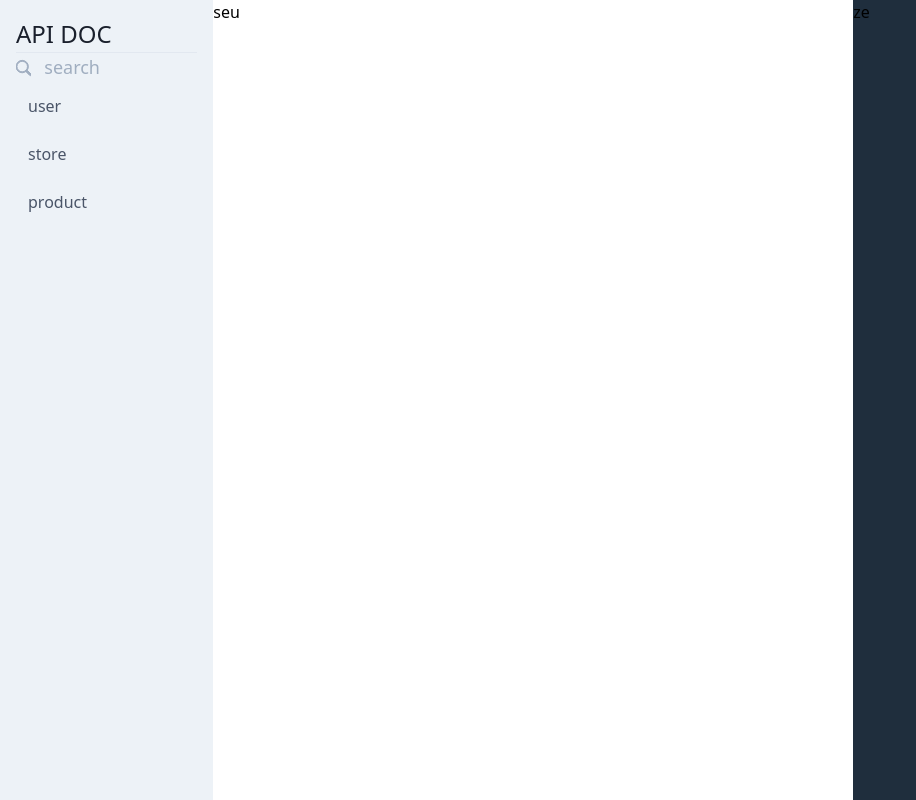
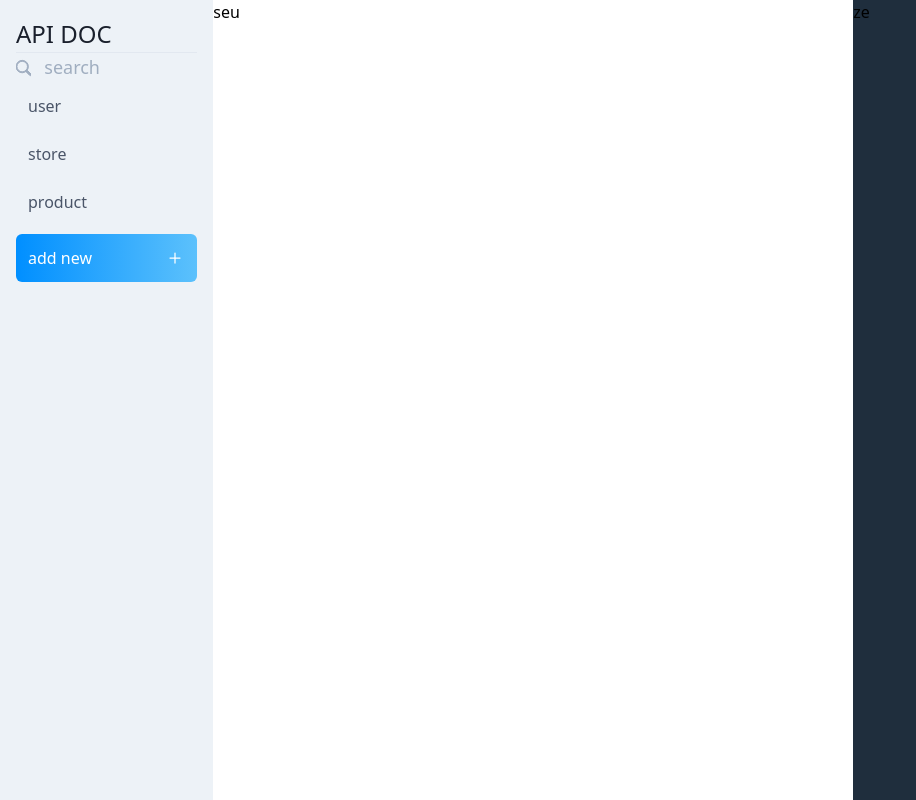
Before and after one commit to FranciscoBBC/api-doc, a Next.js app: page / in a window 1280 px wide. Shown: the whole page, without its empty margins (0-916 px from the left). Built offline with nearby package versions, Linux system fonts and the light colour scheme.

Commit message:
adding route button

```diff
--- a/src/components/ApiRoutes.tsx
+++ b/src/components/ApiRoutes.tsx
@@ -1,5 +1,5 @@
 import React from 'react';
-import { BsArrowRight } from 'react-icons/bs';
+import { BsArrowRight, BsPlus } from 'react-icons/bs';
 import ApiRoutesModel from '@models/components/ApiRoutesModel';
 
 const ApiRoutes: React.FC<ApiRoutesModel> = ({ routes }: ApiRoutesModel) => {
@@ -30,7 +30,7 @@ const ApiRoutes: React.FC<ApiRoutesModel> = ({ routes }: ApiRoutesModel) => {
                 </div>
                 <ul
                   key={Math.random()}
-                  className={`mx-3 transition duration-500 ease-in-out ${
+                  className={`mx-3 ${
                     menuColapse.includes(val.group) ? 'block' : ' hidden'
                   }`}
                 >
@@ -76,6 +76,13 @@ const ApiRoutes: React.FC<ApiRoutesModel> = ({ routes }: ApiRoutesModel) => {
           }
           return null;
         })}
+        <button
+          type="button"
+          className="py-3 px-3 mt-2 text-white bg-gradient-to-r from-oceanBlue to-oceanBlueL cursor-pointer rounded-md flex justify-between items-center w-full"
+        >
+          add new
+          <BsPlus className="text-xl" />
+        </button>
       </ul>
     );
   };
--- a/tailwind.config.js
+++ b/tailwind.config.js
@@ -6,9 +6,10 @@ module.exports = {
       colors: {
         darkBlue: "#1F2E3D",
         oceanBlue: "#008FFF",
-        "customRed": "rgb(255, 0, 0)",
-        "customPink": "rgb(251, 19, 95)",
-        "customLightPink": "rgb(249, 30, 150))"
+        oceanBlueL: "#5CC1FC",
+        customRed: "rgb(255, 0, 0)",
+        customPink: "rgb(251, 19, 95)",
+        customLightPink: "rgb(249, 30, 150))"
       }
     },
   },
```
